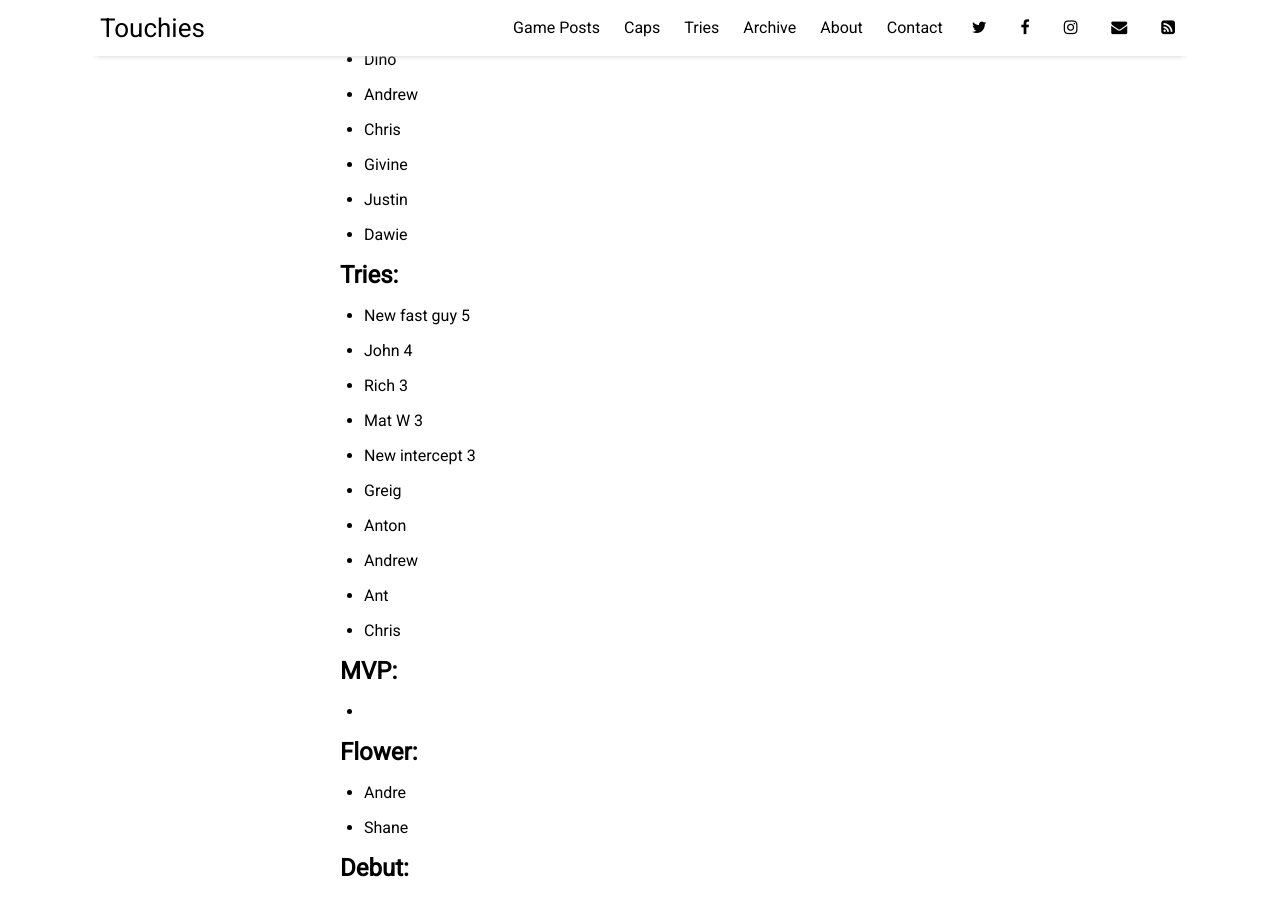
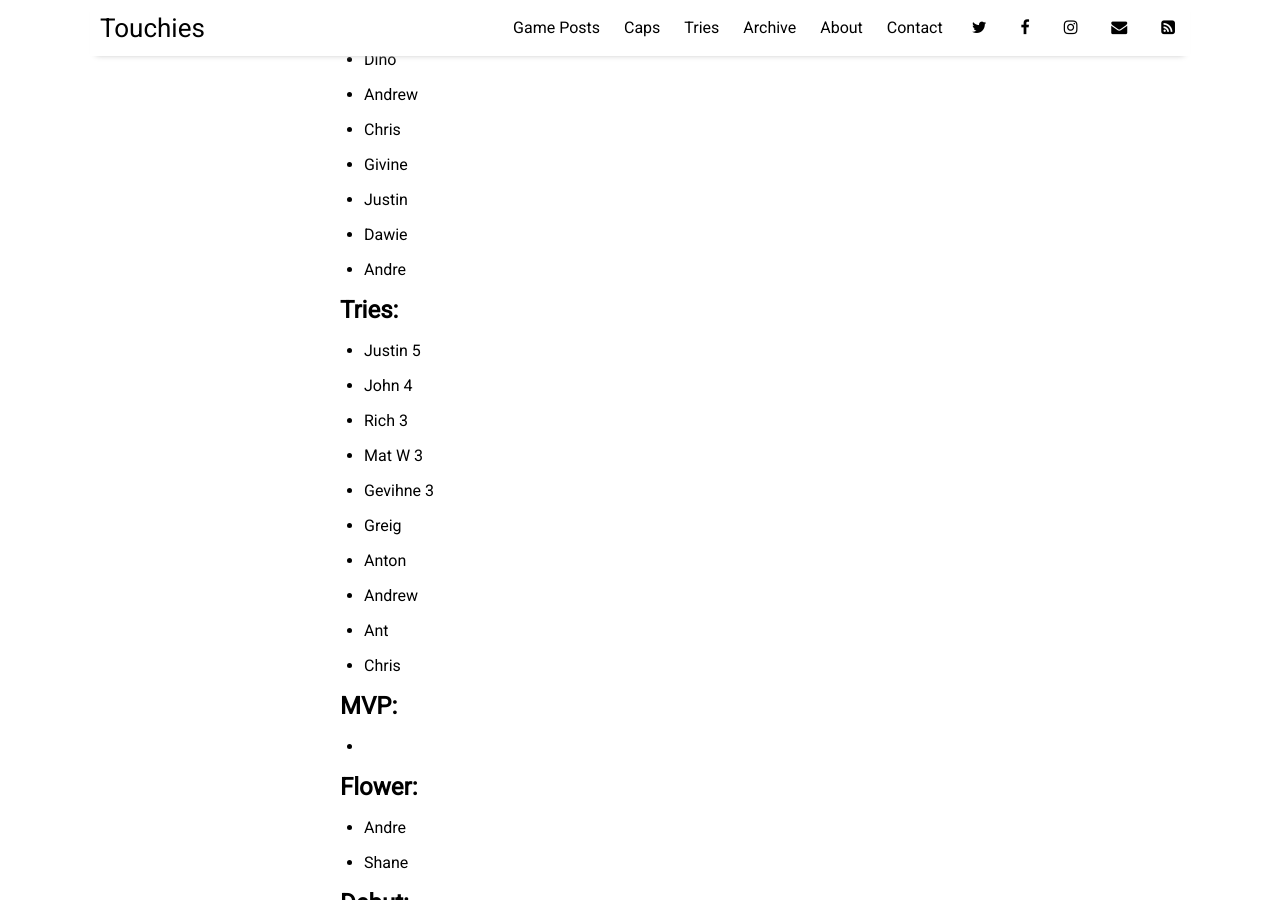
Before and after one commit to sundayrugby/sundayrugby.github.io, a Jekyll site: the page built from _posts/2023-05-28-AV.md, in a window 1280 px wide and 900 px high, scrolled down 1011 px. Built offline with Jekyll 4.4.1, drawn with Linux system fonts in a browser that asks for light colours; nearby versions of some CDN libraries.

Commit message:
Update 2023-05-28-AV.md

```diff
--- a/_posts/2023-05-28-AV.md
+++ b/_posts/2023-05-28-AV.md
@@ -29,15 +29,15 @@ image: 2023_05_28.jpeg
  * Givine
  * Justin
  * Dawie
-
+ * Andre
 
 ## Tries:
 
- * New fast guy 5
+ * Justin 5
  * John 4
  * Rich 3
  * Mat W 3
- * New intercept 3
+ * Gevihne 3
  * Greig
  * Anton
  * Andrew
```
